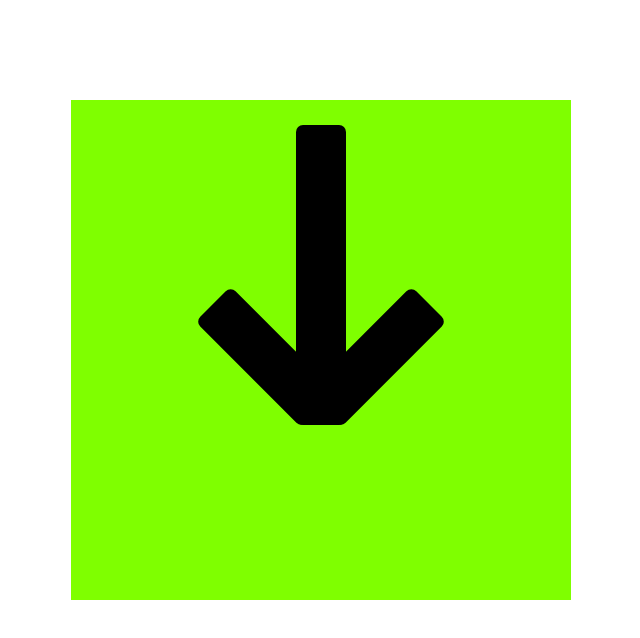
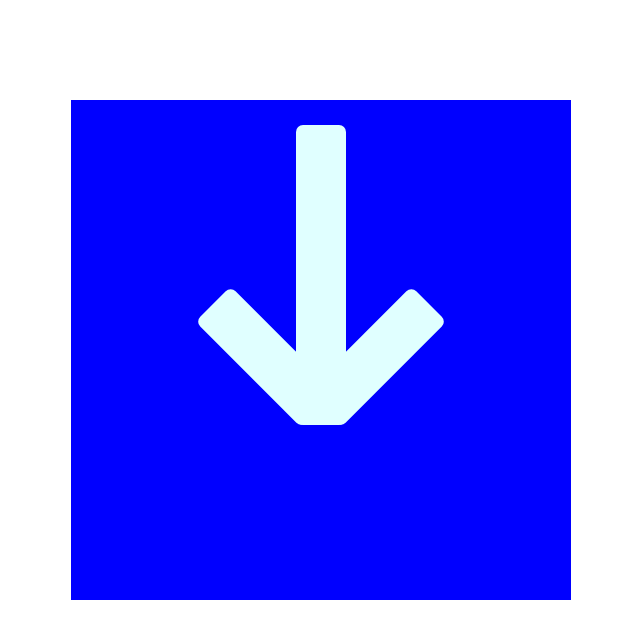
Before and after one commit to olexandros/swipe-down-arrow, a plain HTML site: page index.html in a window 1280 px wide. Shown: the whole page, without its empty margins (319-959 px from the left). Drawn offline with Linux system fonts and the light colour scheme.

Commit message:
Змінено кольори

```diff
--- a/anim.css
+++ b/anim.css
@@ -5,7 +5,7 @@
 }
 
 span {
-     background-color: black;
+     background-color: lightcyan;
      border-radius: 7px;
      color: bisque;
      display: inline-block;
@@ -15,7 +15,7 @@ span {
 }
 
 .container {
-     background-color: chartreuse;
+     background-color: blue;
      width: 500px;
      height: 500px;
      position: relative;
```
